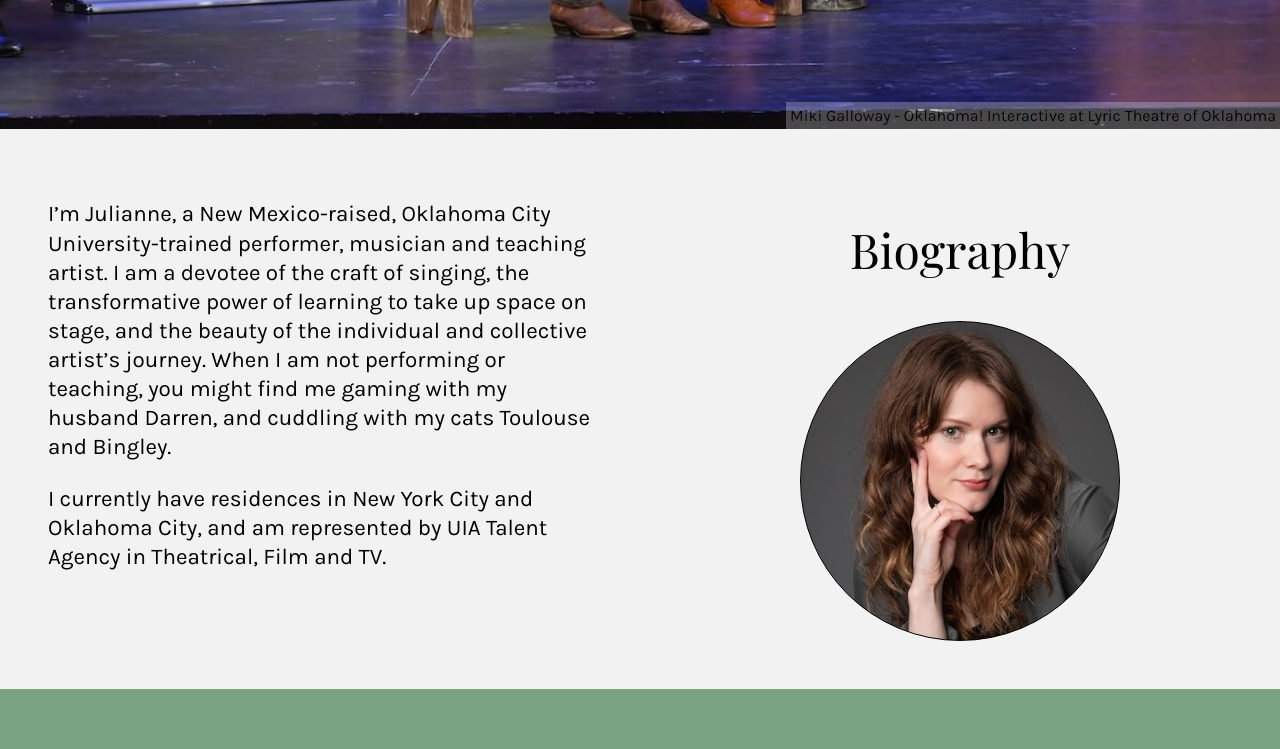
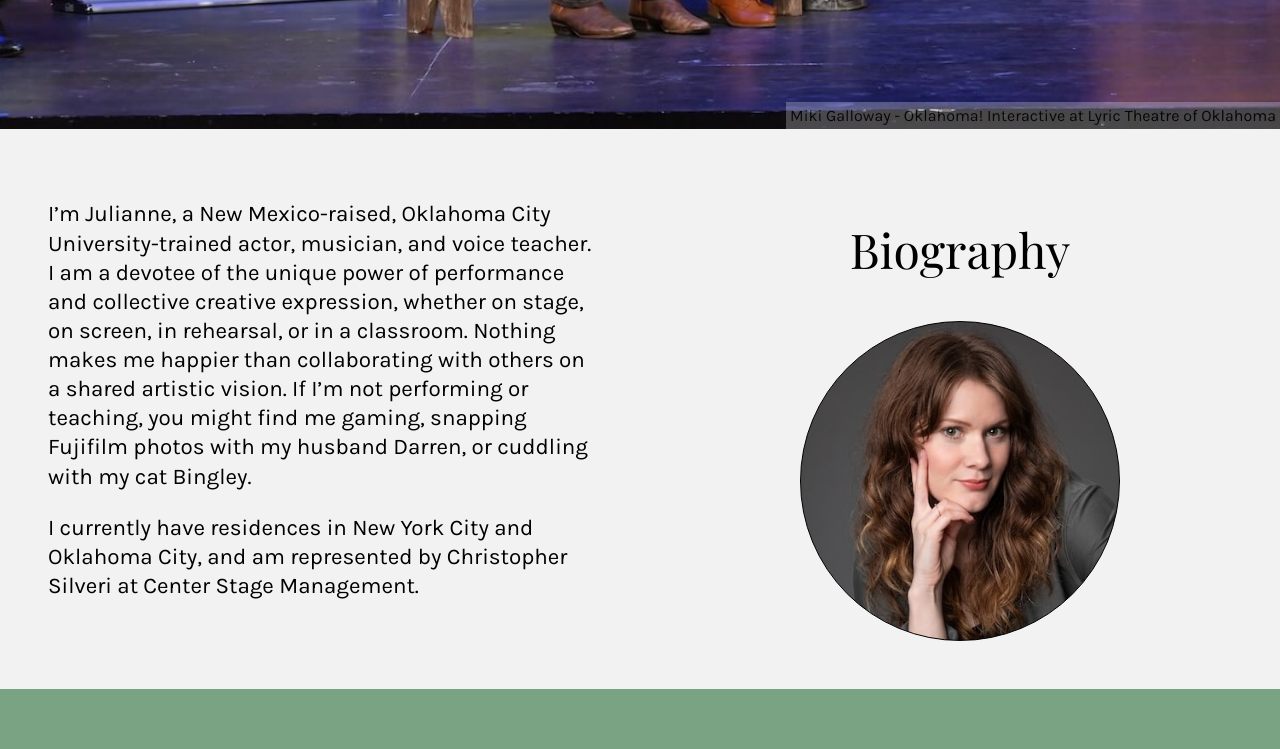
Before and after one commit to darrenjaworski/jcrew-site, a React (Create React App) app: page / in a window 1280 px wide. Shown: the part 671-1420 px from the top of the page. Built offline with nearby package versions, Linux system fonts and the light colour scheme.

Commit message:
Update biography.tsx

```diff
--- a/src/presentation/components/molecules/biography.tsx
+++ b/src/presentation/components/molecules/biography.tsx
@@ -41,16 +41,10 @@ export const Biography = () => {
     >
       <BiographyContainer>
         <p data-testid="bio-text">
-          I’m Julianne, a New Mexico-raised, Oklahoma City University-trained
-          performer, musician and teaching artist. I am a devotee of the craft
-          of singing, the transformative power of learning to take up space on
-          stage, and the beauty of the individual and collective artist’s
-          journey. When I am not performing or teaching, you might find me
-          gaming with my husband Darren, and cuddling with my cats Toulouse and
-          Bingley.
+      I’m Julianne, a New Mexico-raised, Oklahoma City University-trained actor, musician, and voice teacher. I am a devotee of the unique power of performance and collective creative expression, whether on stage, on screen, in rehearsal, or in a classroom. Nothing makes me happier than collaborating with others on a shared artistic vision. If I’m not performing or teaching, you might find me gaming, snapping Fujifilm photos with my husband Darren, or cuddling with my cat Bingley.
         </p>
         <p>
-          I currently have residences in New York City and Oklahoma City, and am represented by UIA Talent Agency in Theatrical, Film and TV.
+          I currently have residences in New York City and Oklahoma City, and am represented by Christopher Silveri at Center Stage Management.
         </p>
       </BiographyContainer>
       <div
```
